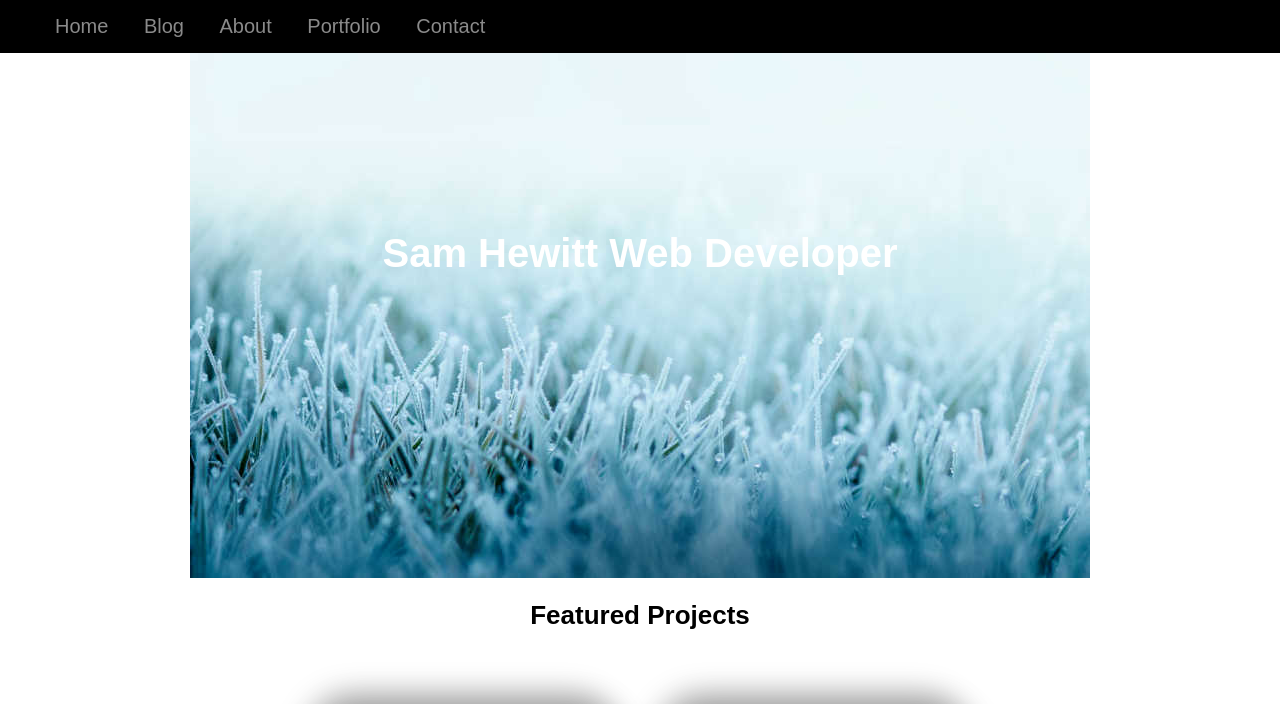
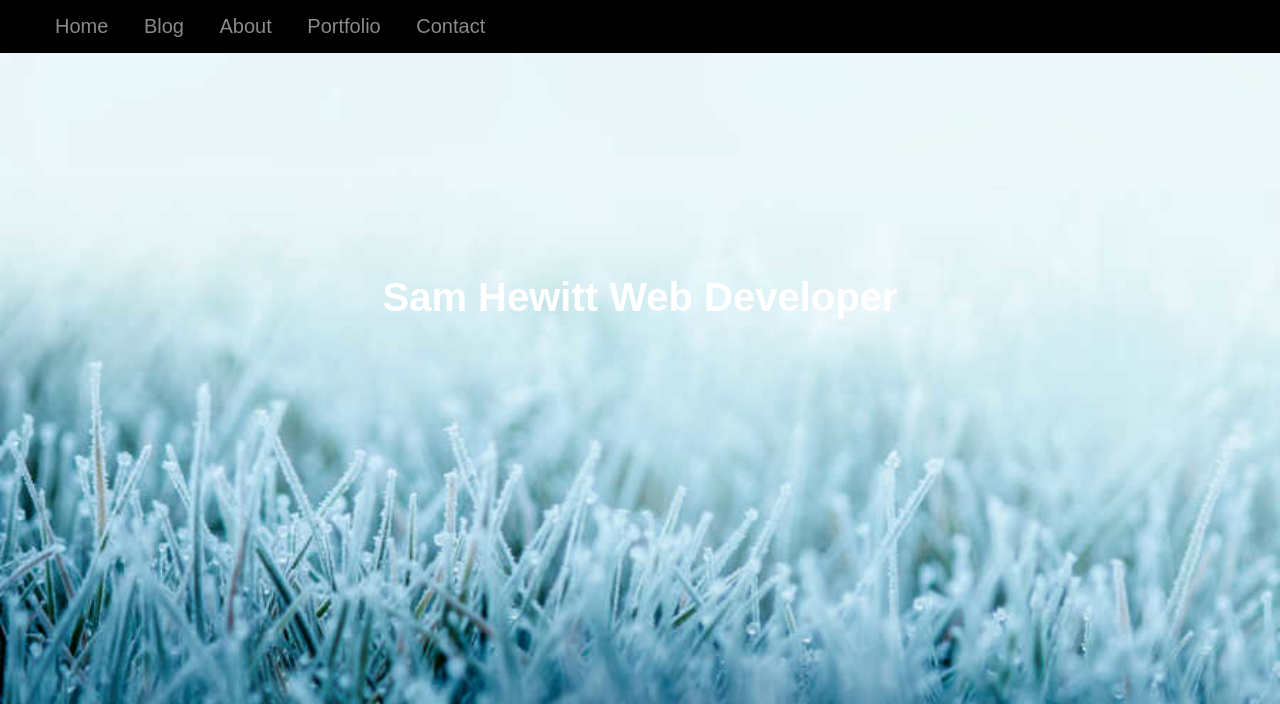
Before and after one commit to SamHewitt/CloudCannonPortfolio, a Jekyll site: the page built from portfolio/index.html, in a window 1280 px wide. Shown: the top 704 px of the page. Built offline with Jekyll 4.4.1, drawn with Linux system fonts in a browser that asks for light colours; some web fonts are replaced; grey boxes are pictures that could not be loaded.

Commit message:
add work

```diff
--- a/portfolio/_layouts/default.html
+++ b/portfolio/_layouts/default.html
@@ -60,7 +60,7 @@
             <h1 class="banner-text-heading editable"><br /><br /><br />Sam Hewitt Web Developer</h1>
             <h2 class="banner-text"></h2>
 
-            <img class="banner editable"  src="/images/Test.svg" width="900" height="525" />
+            <img class="banner editable"  src="/images/Test.svg"/>
 
 
         </div>
--- a/portfolio/css/style.css
+++ b/portfolio/css/style.css
@@ -420,7 +420,7 @@ iframe{
 
   .banner-text-heading {
     width: 100%;
-    font-size: large;
+    height: auto;
   }
   .banner-text {
     display: none;
```
